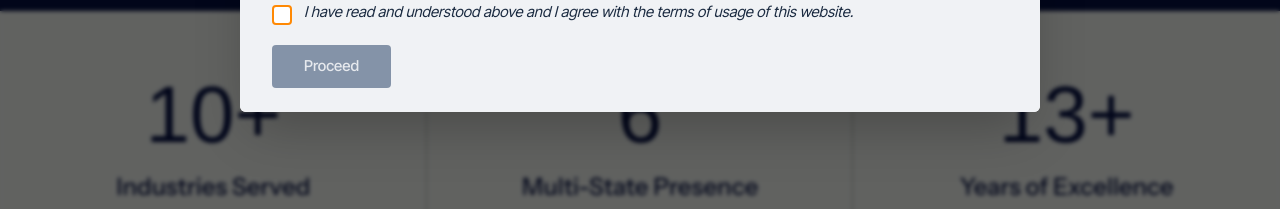
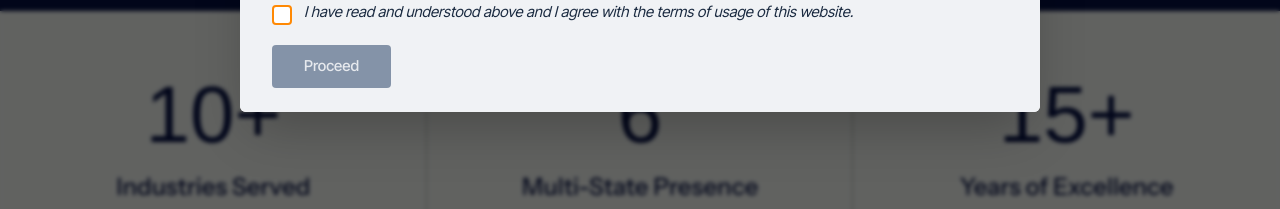
Before and after one commit to Vrushi14/MRNP-Co-LLP, a Next.js app in the folder mrnp-frontend/: page /who-we-serve in a window 1280 px wide. Shown: the part 554-763 px from the top of the page. Built offline with nearby package versions, Linux system fonts and the light colour scheme; no server answers; a web font is replaced by a local one.

Commit message:
updated  change on service page

```diff
--- a/mrnp-frontend/src/app/who-we-serve/page.tsx
+++ b/mrnp-frontend/src/app/who-we-serve/page.tsx
@@ -70,7 +70,7 @@ export default function WhoWeServePage() {
               </div>
               <div className="relative flex flex-col items-center justify-center py-12 lg:py-16">
                 <h3 className="font-forum text-5xl lg:text-[5rem] text-primaryBlue mb-4">
-                  <CountUp end={13} duration={2} enableScrollSpy scrollSpyOnce />+
+                  <CountUp end={15} duration={2} enableScrollSpy scrollSpyOnce />+
                 </h3>
                 <p className="font-instrument text-base lg:text-2xl font-medium text-primaryBlue">Years of Excellence</p>
               </div>
```
